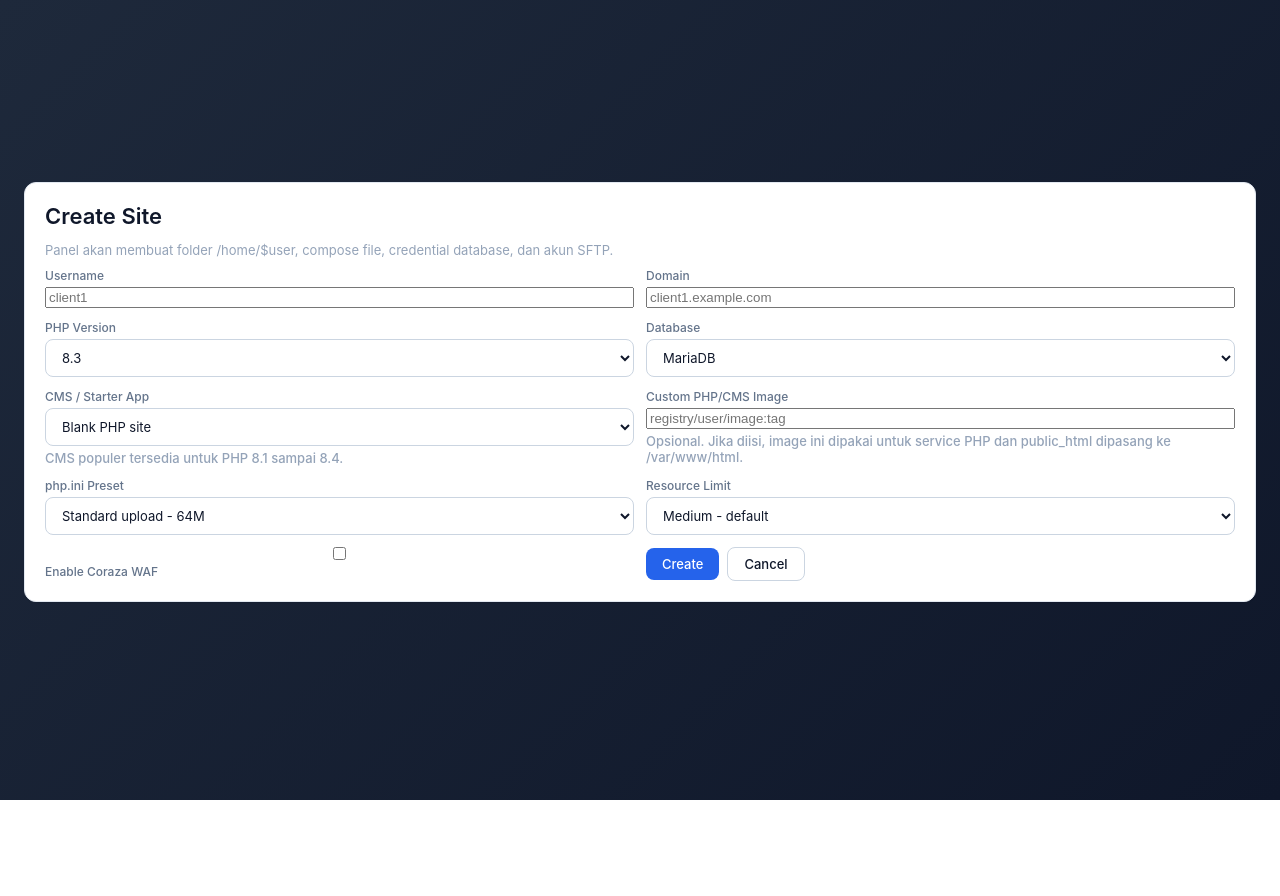
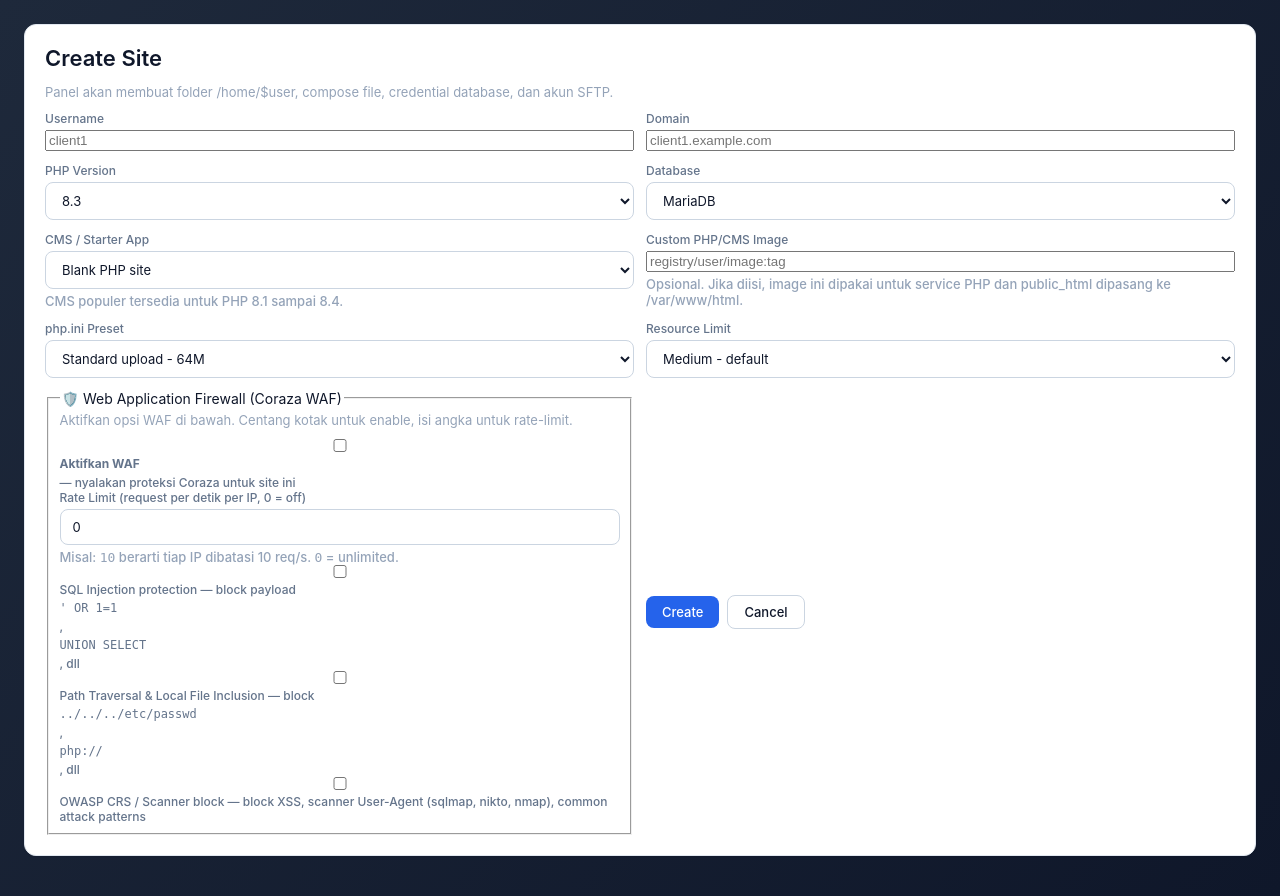
Before and after one commit to ashadebi/kandang-kebo-docker, a FastAPI app: template app/templates/site_form.html in a window 1280 px wide. Before the commit the page ends 800 px from the top, so only its background shows below. Run offline with FastAPI, Linux system fonts and the light colour scheme; the template is opened without the code that fills it, so the values that code supplies are empty; parts of the project's set-up code (start-up, migrations or seed data) failed here and were passed over.

Commit message:
feat(waf): per-site Coraza WAF with rate limit, SQLi, path traversal, XSS, scanner UA
Each site can opt-in to WAF protection via UI checkbox on site_form/site_detail.
Rules generated as Traefik dynamic middleware (wasm Coraza plugin) plus
optional rateLimit middleware; both auto-applied via file provider watch.

Rules active (per site):
- id 9101 SQLi: union select, sleep(), benchmark(), 0x[hex], extractvalue()
- id 9102 Path Traversal / LFI: php://, file://, expect://, data:, ../../etc/passwd
- id 9103 Scanner UA: sqlmap, nikto, nmap, acunetix, wfuzz, gobuster, hydra
- id 9104 XSS: <script>, <iframe>, <object>, <embed>
- Rate limit: Traefik built-in rateLimit middleware (avg RPS + burst)

Middleware chain order: ratelimit@{user}@file,waf@{user}@file
Rate-limit MUST come before waf so counter tracks real incoming reqs.

Schema: 4 new columns on sites (waf_rate_limit_rps, waf_sqli, waf_path_traversal,
waf_owasp_crs) with idempotent ALTER TABLE.

Bug fixes during WAF integration:
1. Jinja \n inside replace() interpreted as literal newline -> invalid YAML
   Fixed with {%- -%} whitespace control emitting clean inline chain.
2. RE2 (Coraza regex engine) does not support lookahead (?! -> compile error.
   HTTP-method rule removed; other rules use plain @rx.
3. Middleware chain order matters; rate-limit first, then WAF.

E2E verified live on bedes.teelee.my.id (WordPress site):
- 5/5 attack vectors blocked with HTTP 403
- Legit GET / and /wp-login.php return 200
- Rate limit (avg=3 burst=3) returns 429 within 10 reqs
- juragan.teelee.my.id (WAF off) unaffected by bedes rules (per-site isolation)

Backup: /storage/backups/dockpanel-pre-waf-features-20260707-152945/

```diff
--- a/app/main.py
+++ b/app/main.py
@@ -205,6 +205,10 @@ def create_site(
     php_version: str = Form("8.3"),
     db_engine: str = Form("mariadb"),
     waf_enabled: bool = Form(False),
+    waf_rate_limit_rps: int = Form(0),
+    waf_sqli: bool = Form(False),
+    waf_path_traversal: bool = Form(False),
+    waf_owasp_crs: bool = Form(False),
     php_ini_preset: str = Form("standard"),
     resource_preset: str = Form("medium"),
     cms_app: str = Form("none"),
@@ -218,6 +222,10 @@ def create_site(
             php_version,
             db_engine,
             waf_enabled,
+            waf_rate_limit_rps,
+            waf_sqli,
+            waf_path_traversal,
+            waf_owasp_crs,
             php_ini_preset,
             resource_preset,
             cms_app,
@@ -230,6 +238,10 @@ def create_site(
             "php_version": php_version,
             "db_engine": db_engine,
             "waf_enabled": waf_enabled,
+            "waf_rate_limit_rps": waf_rate_limit_rps,
+            "waf_sqli": waf_sqli,
+            "waf_path_traversal": waf_path_traversal,
+            "waf_owasp_crs": waf_owasp_crs,
             "php_ini_preset": php_ini_preset,
             "resource_preset": resource_preset,
             "cms_app": cms_app,
@@ -256,6 +268,10 @@ def update_site(
     php_version: str = Form("8.3"),
     db_engine: str = Form("mariadb"),
     waf_enabled: bool = Form(False),
+    waf_rate_limit_rps: int = Form(0),
+    waf_sqli: bool = Form(False),
+    waf_path_traversal: bool = Form(False),
+    waf_owasp_crs: bool = Form(False),
     php_ini_preset: str = Form("standard"),
     resource_preset: str = Form("medium"),
     cms_app: str = Form("none"),
@@ -272,6 +288,10 @@ def update_site(
             php_version,
             db_engine,
             waf_enabled,
+            waf_rate_limit_rps,
+            waf_sqli,
+            waf_path_traversal,
+            waf_owasp_crs,
             php_ini_preset,
             resource_preset,
             cms_app,
@@ -284,6 +304,10 @@ def update_site(
                 "php_version": php_version,
                 "db_engine": db_engine,
                 "waf_enabled": waf_enabled,
+                "waf_rate_limit_rps": waf_rate_limit_rps,
+                "waf_sqli": waf_sqli,
+                "waf_path_traversal": waf_path_traversal,
+                "waf_owasp_crs": waf_owasp_crs,
                 "php_ini_preset": php_ini_preset,
                 "resource_preset": resource_preset,
                 "cms_app": cms_app,
@@ -292,6 +316,46 @@ def update_site(
         )
         return templates.TemplateResponse("site_form.html", _context(request, {"error": str(exc), "site": site}))
     return RedirectResponse(f"/sites/{site_id}", status_code=303)
+
+
+@app.post("/sites/{site_id}/waf", response_class=HTMLResponse)
+async def toggle_waf(
+    request: Request,
+    site_id: int,
+    waf_enabled: bool = Form(False),
+    waf_rate_limit_rps: int = Form(0),
+    waf_sqli: bool = Form(False),
+    waf_path_traversal: bool = Form(False),
+    waf_owasp_crs: bool = Form(False),
+):
+    site = site_manager.get_site(site_id)
+    if not site:
+        raise HTTPException(status_code=404)
+    require_admin(request)
+    site_manager.update_site_options(
+        site,
+        site["domain"],
+        site["php_version"],
+        site["db_engine"],
+        waf_enabled,
+        waf_rate_limit_rps,
+        waf_sqli,
+        waf_path_traversal,
+        waf_owasp_crs,
+        site["php_ini_preset"],
+        site["resource_preset"],
+        site["cms_app"],
+        site["custom_image"],
+    )
+    # Recreate site nginx so new middleware chain loads
+    try:
+        site_manager.recreate_nginx_only(site)
+    except Exception as exc:
+        output = f"Settings saved, but nginx reload failed: {exc}"
+        site = site_manager.get_site(site_id)
+        return templates.TemplateResponse("site_detail.html", _context(request, {"site": site, "output": output, "goaccess": site_manager.goaccess_status(site)}))
+    site = site_manager.get_site(site_id)
+    return templates.TemplateResponse("site_detail.html", _context(request, {"site": site, "output": "WAF settings updated.", "goaccess": site_manager.goaccess_status(site)}))
 
 
 @app.post("/sites/{site_id}/delete")
--- a/app/templates/site_form.html
+++ b/app/templates/site_form.html
@@ -64,10 +64,31 @@
         <option value="large" {% if site and site.resource_preset == "large" %}selected{% endif %}>Large - busy site</option>
       </select>
     </label>
-    <label class="checkline">
-      <input name="waf_enabled" type="checkbox" value="true" {% if site and site.waf_enabled %}checked{% endif %}>
-      Enable Coraza WAF
-    </label>
+    <fieldset class="waf-options">
+      <legend>🛡️ Web Application Firewall (Coraza WAF)</legend>
+      <p class="muted">Aktifkan opsi WAF di bawah. Centang kotak untuk enable, isi angka untuk rate-limit.</p>
+      <label class="checkline">
+        <input name="waf_enabled" type="checkbox" value="true" {% if site and site.waf_enabled %}checked{% endif %}>
+        <strong>Aktifkan WAF</strong> — nyalakan proteksi Coraza untuk site ini
+      </label>
+      <label>Rate Limit (request per detik per IP, 0 = off)
+        <input name="waf_rate_limit_rps" type="number" min="0" max="10000" step="1"
+               value="{{ site.waf_rate_limit_rps if site and site.waf_rate_limit_rps else 0 }}">
+        <span class="muted">Misal: <code>10</code> berarti tiap IP dibatasi 10 req/s. <code>0</code> = unlimited.</span>
+      </label>
+      <label class="checkline">
+        <input name="waf_sqli" type="checkbox" value="true" {% if site and site.waf_sqli %}checked{% endif %}>
+        SQL Injection protection — block payload <code>' OR 1=1</code>, <code>UNION SELECT</code>, dll
+      </label>
+      <label class="checkline">
+        <input name="waf_path_traversal" type="checkbox" value="true" {% if site and site.waf_path_traversal %}checked{% endif %}>
+        Path Traversal & Local File Inclusion — block <code>../../../etc/passwd</code>, <code>php://</code>, dll
+      </label>
+      <label class="checkline">
+        <input name="waf_owasp_crs" type="checkbox" value="true" {% if site and site.waf_owasp_crs %}checked{% endif %}>
+        OWASP CRS / Scanner block — block XSS, scanner User-Agent (sqlmap, nikto, nmap), common attack patterns
+      </label>
+    </fieldset>
     <div class="actions">
       <button type="submit">{{ "Save Changes" if site else "Create" }}</button>
       <a class="button secondary" href="{{ '/sites/' ~ site.id if site and site.id else '/' }}">Cancel</a>
--- a/templates-compose/php-nginx-mysql/docker-compose.yml.j2
+++ b/templates-compose/php-nginx-mysql/docker-compose.yml.j2
@@ -40,7 +40,7 @@ services:
 {% endif %}
       - traefik.http.services.site-{{ username }}.loadbalancer.server.port=80
 {% if waf_enabled %}
-      - traefik.http.routers.site-{{ username }}.middlewares=coraza-waf@file
+      - traefik.http.routers.site-{{ username }}.middlewares={% if waf_rate_limit_rps and waf_rate_limit_rps > 0 %}ratelimit-{{ username }}@file,{% endif %}waf-{{ username }}@file
 {% endif %}
     networks:
       - public
```
Also changed, not shown: app/database.py (+12 -0 lines), app/site_manager.py (+136 -2 lines), app/templates/site_detail.html (+37 -1 lines), 1 other file.
